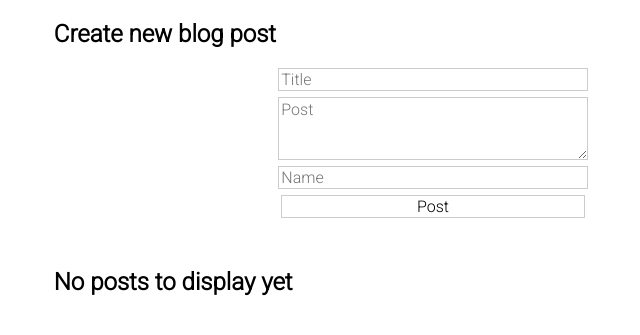
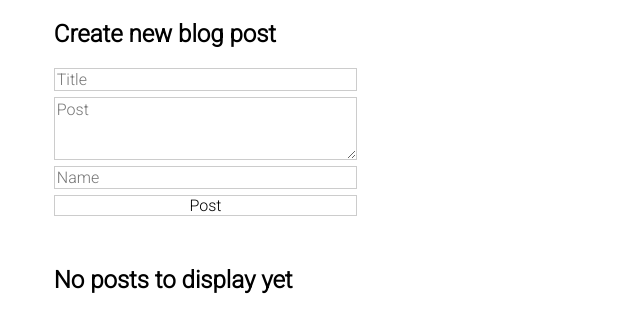
Before and after one commit to 8BitJustin/cp-flask-tutorial-01, a Flask app: page /posts in a window 1280 px wide. Shown: the top 335 px of the page, without its empty margins (207-847 px from the left). Run offline with Flask 2, Linux system fonts and the light colour scheme; data that the repository does not hold is empty.

Commit message:
Altered css to line up inputs with submit button.

```diff
--- a/static/css/main.css
+++ b/static/css/main.css
@@ -41,17 +41,13 @@ input[type=text] {
     margin-top: 50px;
 }
 
-.labels {
-    display: block;
-    margin: 12px 0px 6px;
-}
-
 .inputs {
     border: 1px solid #ccc;
     display: block;
     width: 40%;
-    margin: 6px auto;
-
+    margin: 6px 0px;
+    /* box-sizing used to align inputs with button width */
+    box-sizing: border-box;
 }
 
 .sub_button {
@@ -60,5 +56,6 @@ input[type=text] {
     background-color: Transparent;
     border: 1px solid #ccc;
     text-align: center;
-    margin: auto;
+    padding: 0;
+    margin: 0;
 }
```
